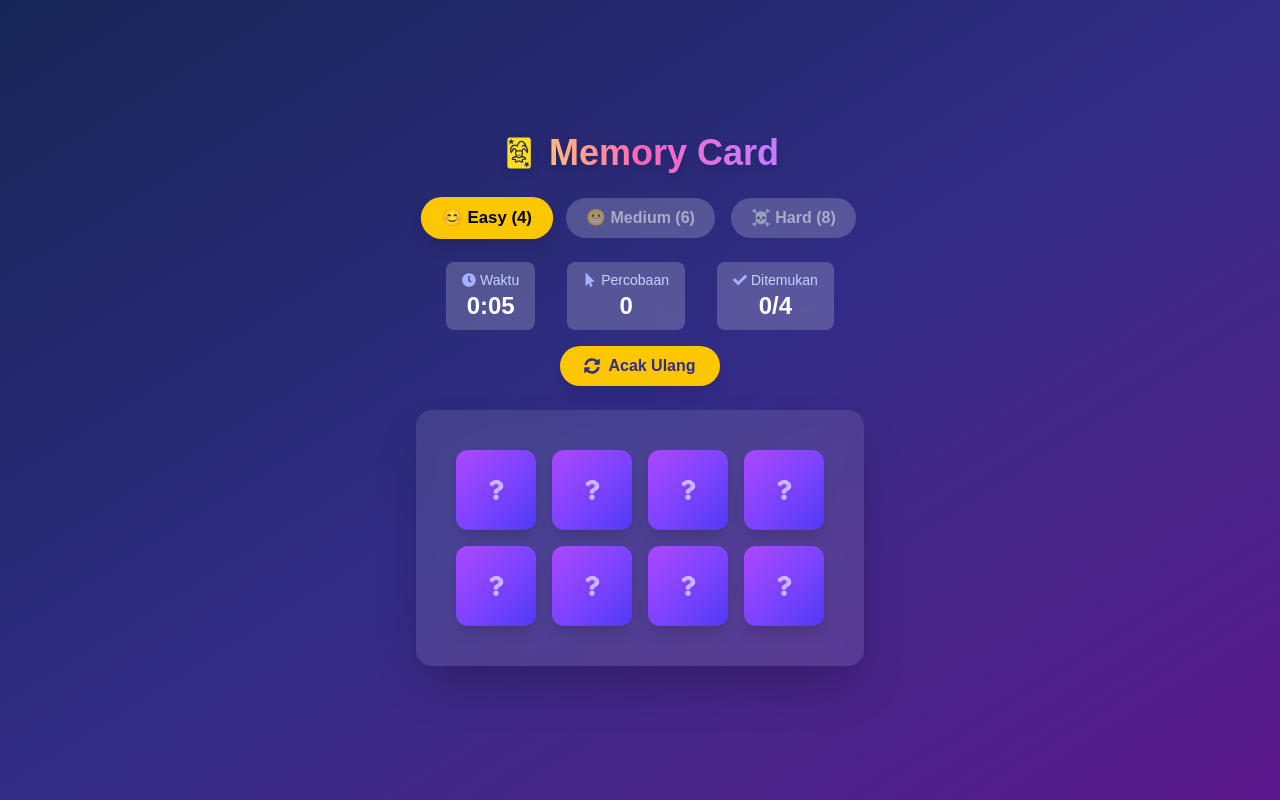
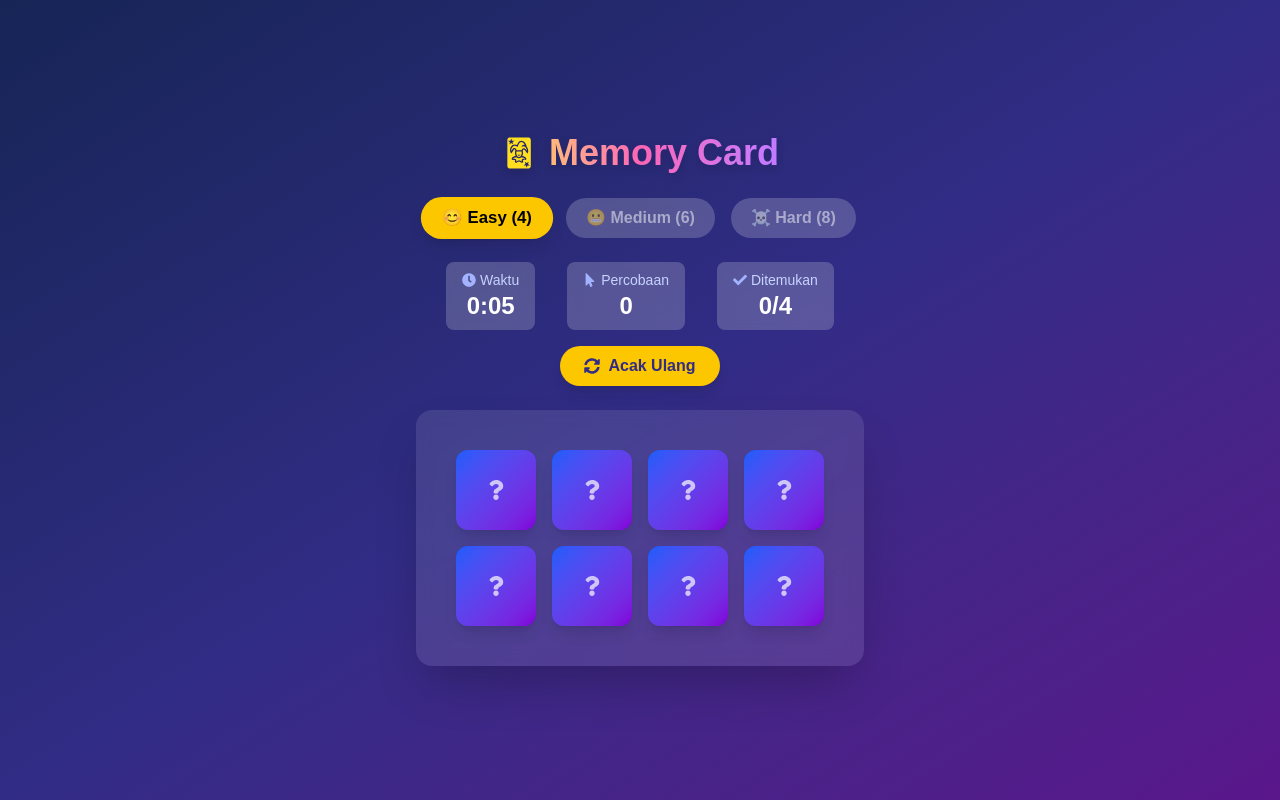
Before and after one commit to mithagresiaharahap241713057-droid/UGD_4_C_3057, a Next.js app: page / in a window 1280 px wide. Built offline with nearby package versions, Linux system fonts and the light colour scheme.

Commit message:
Update Card.js
initial commit

```diff
--- a/src/components/Card.js
+++ b/src/components/Card.js
@@ -7,7 +7,7 @@ import { FaQuestion } from 'react-icons/fa';
 // - isFlipped: boolean apakah kartu sedang terbuka
 // - isMatched: boolean apakah kartu sudah berhasil dicocokkan
 // - onFlip: fungsi yang dipanggil ketika kartu diklik
-function Card({ card, isFlipped, isMatched, onFlip }) {
+function Card({  card, isFlipped, isMatched, isGameComplete, onFlip }) {
   // Handler ketika kartu diklik
   // Hanya bisa diklik jika kartu belum terbuka dan belum matched
   const handleClick = () => {
@@ -22,14 +22,15 @@ function Card({ card, isFlipped, isMatched, onFlip }) {
   return (
     <div
       onClick={handleClick}
-      className="w-20 h-20 cursor-pointer perspective"
+      className="w-20 h-20 cursor-pointer transition-all duration-300 perspective"
     >
       <div
         className={`relative w-full h-full flex items-center justify-center text-3xl rounded-xl select-none
         transition-all duration-300 transform
-        hover:scale-110 hover:shadow-xl hover:shadow-yellow-300/60
-        ${isOpen ? 'bg-white shadow-md rotate-y-180' : 'bg-gradient-to-br from-purple-500 to-indigo-600 shadow-lg'}
-        ${isMatched ? 'opacity-70 ring-2 ring-green-400' : ''}`}
+        hover:scale-110 hover:shadow-xl hover:shadow-purple-400/70
+        ${isOpen ? 'bg-white shadow-md' : 'bg-gradient-to-br from-blue-600 to-purple-700 shadow-lg'}
+        ${isMatched ? 'opacity-90 ring-2 ring-green-400 shadow-lg shadow-green-400/70' : ''}
+        ${isGameComplete ? 'animate-win-glow' : ''}`}
       >
 
         {/* Tampilkan icon jika kartu terbuka atau sudah cocok */}
@@ -38,7 +39,7 @@ function Card({ card, isFlipped, isMatched, onFlip }) {
             <IconComponent style={{ color: card.color }} />
           </span>
         ) : (
-          <FaQuestion className="text-white/60 text-xl" />
+          <FaQuestion className="text-white/70 text-xl" />
         )}
 
       </div>
```
